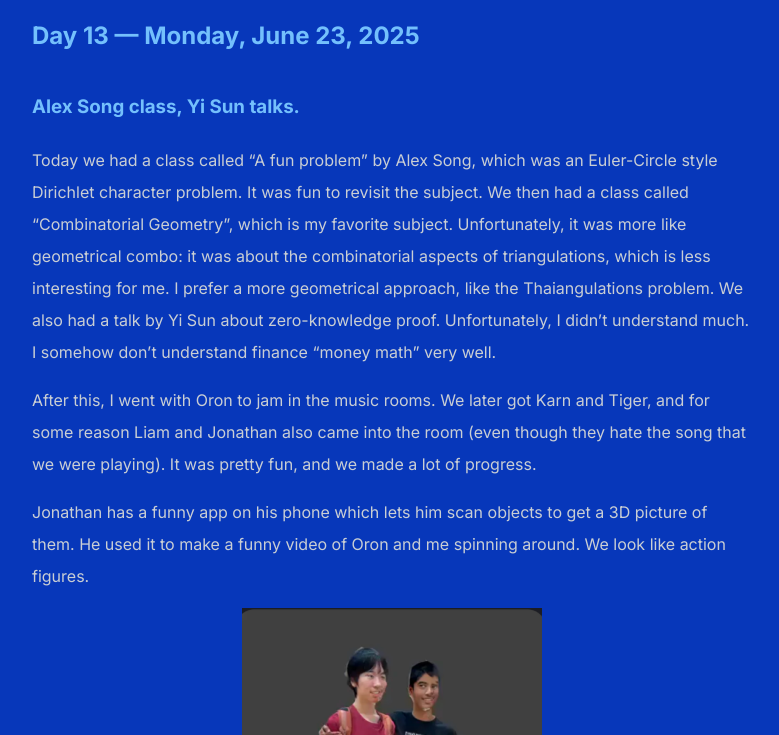
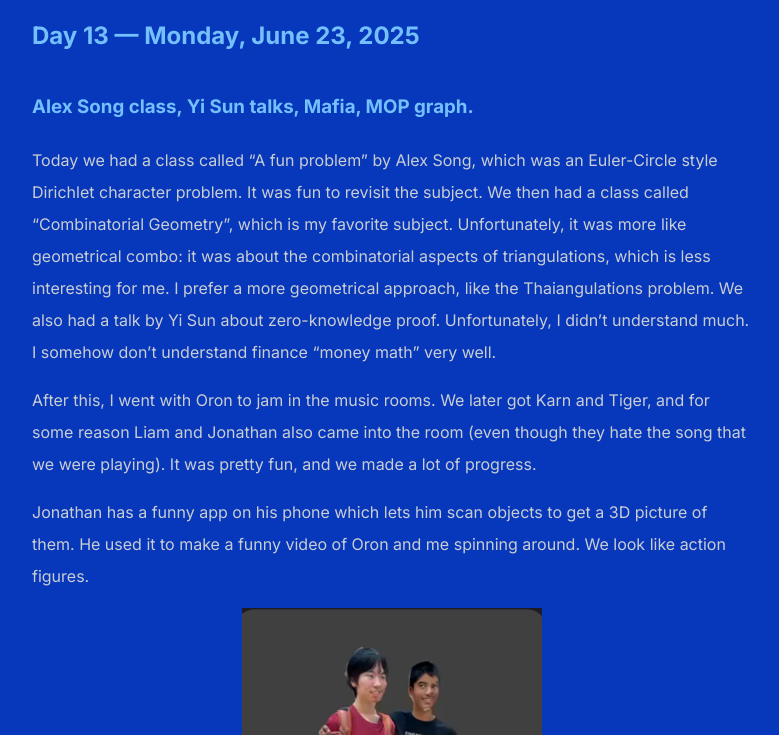
Before and after one commit to shihankanungo/shihankanungo.github.io, a Jekyll site: the page built from mop.md, in a window 1280 px wide and 900 px high, scrolled down 17622 px, cut to the strip 165-900 px from the top of the window. Shown: the whole strip, without its empty margins (248-1027 px from the left). Built offline with Jekyll 4.4.1, drawn with Linux system fonts in a browser that asks for light colours.

Commit message:
Update mop.md

```diff
--- a/mop.md
+++ b/mop.md
@@ -221,7 +221,7 @@ I think that up untill just a few days ago, I was not fully tuned into the MOP e
 
 ## Day 13 &mdash; Monday, June 23, 2025
 
-### Alex Song class, Yi Sun talks.
+### Alex Song class, Yi Sun talks, Mafia, MOP graph.
 
 Today we had a class called “A fun problem” by Alex Song, which was an Euler-Circle style Dirichlet character problem. It was fun to revisit the subject. We then had a class called “Combinatorial Geometry”, which is my favorite subject. Unfortunately, it was more like geometrical combo: it was about the combinatorial aspects of triangulations, which is less interesting for me. I prefer a more geometrical approach, like the Thaiangulations problem. We also had a talk by Yi Sun about zero-knowledge proof. Unfortunately, I didn’t understand much. I somehow don’t understand finance “money math” very well.
 
```
